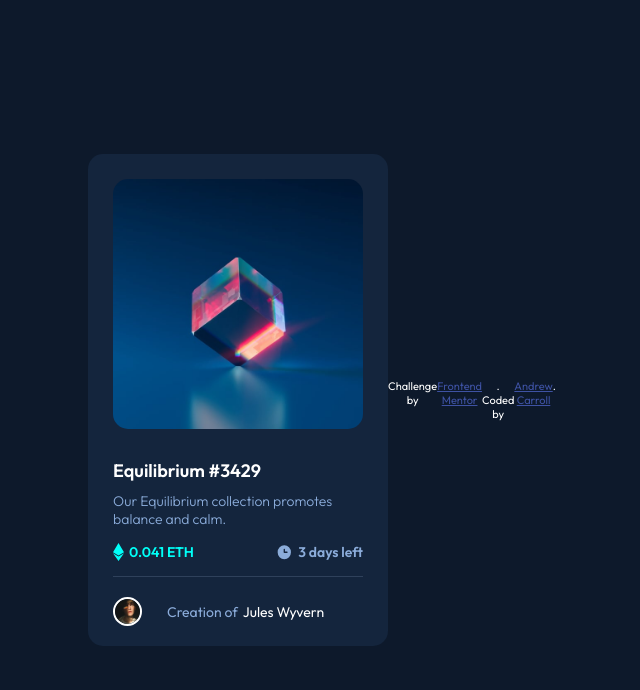
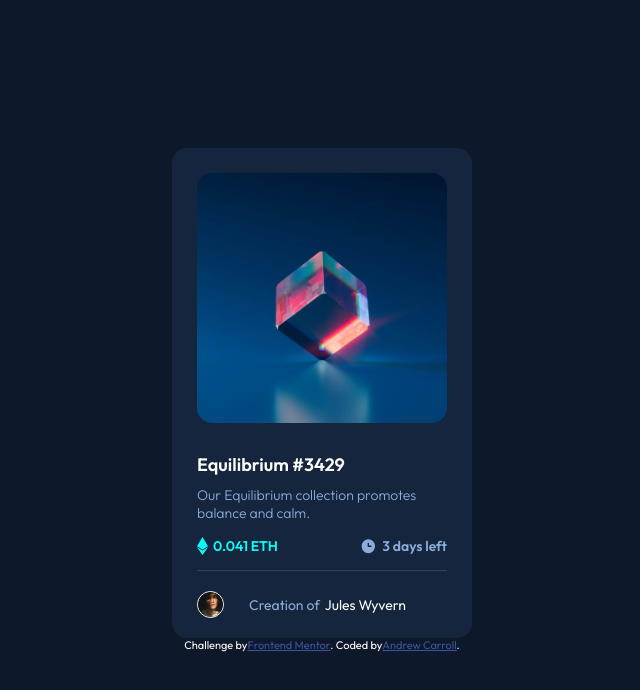
Before and after one commit to ACarr0ll/NFT-Preview-Card, a plain HTML site: page index.html in a window 1280 px wide. Shown: the whole page, without its empty margins (318-958 px from the left). Drawn offline with Linux system fonts and the light colour scheme.

Commit message:
fixed attribution

```diff
--- a/style.css
+++ b/style.css
@@ -24,6 +24,7 @@ body {
   display: flex;
   align-items: center;
   justify-content: center;
+  flex-direction: column;
   width: 300px;
   height: 100vh;
   border-radius: 15px;
@@ -90,7 +91,7 @@ width: 300px;
   height: 25px;
   margin: 20px 25px 20px 0;
   border-radius: 50%;
-  border: white 2px solid;
+  border: white 1px solid;
 }
 .authorname {
   color: var(--white);
```
Also changed, not shown: index.html (+1 -1 lines).
